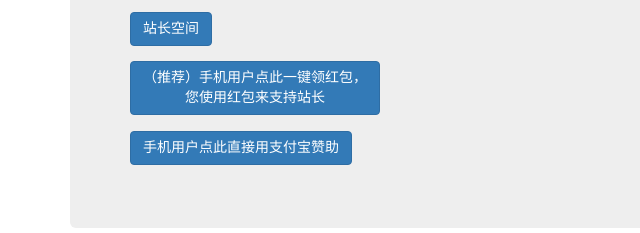
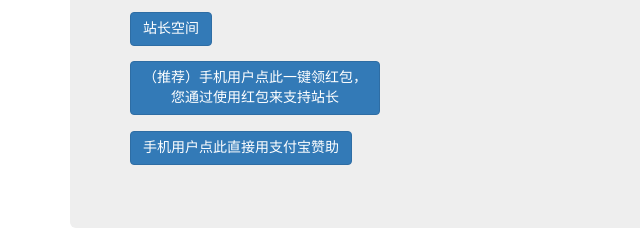
Before and after one commit to cjh0613/coding-blog, a plain HTML site: page index.html in a window 1280 px wide. Shown: the part 180-413 px from the top of the page, 0-640 px from the left. Drawn offline with nearby package versions, Linux system fonts and the light colour scheme.

Commit message:
Update index.html

```diff
--- a/index.html
+++ b/index.html
@@ -43,7 +43,7 @@ var _hmt = _hmt || [];
               <p>
                  <a class="btn btn-primary btn-large" href="http://1921806464.qzone.qq.com">站长空间</a>
 		</p>      <p>
-		 <a class="btn btn-primary btn-large" href="https://cjh0613.github.io/RedEnvelope">（推荐）手机用户点此一键领红包，<br>您使用红包来支持站长</a>
+		 <a class="btn btn-primary btn-large" href="https://cjh0613.github.io/RedEnvelope">（推荐）手机用户点此一键领红包，<br>您通过使用红包来支持站长</a>
               </p>
 		    <p>
 		 <a class="btn btn-primary btn-large" href="https://qr.alipay.com/tsx07681iojgvyhvvlui82e">手机用户点此直接用支付宝赞助</a>
```
